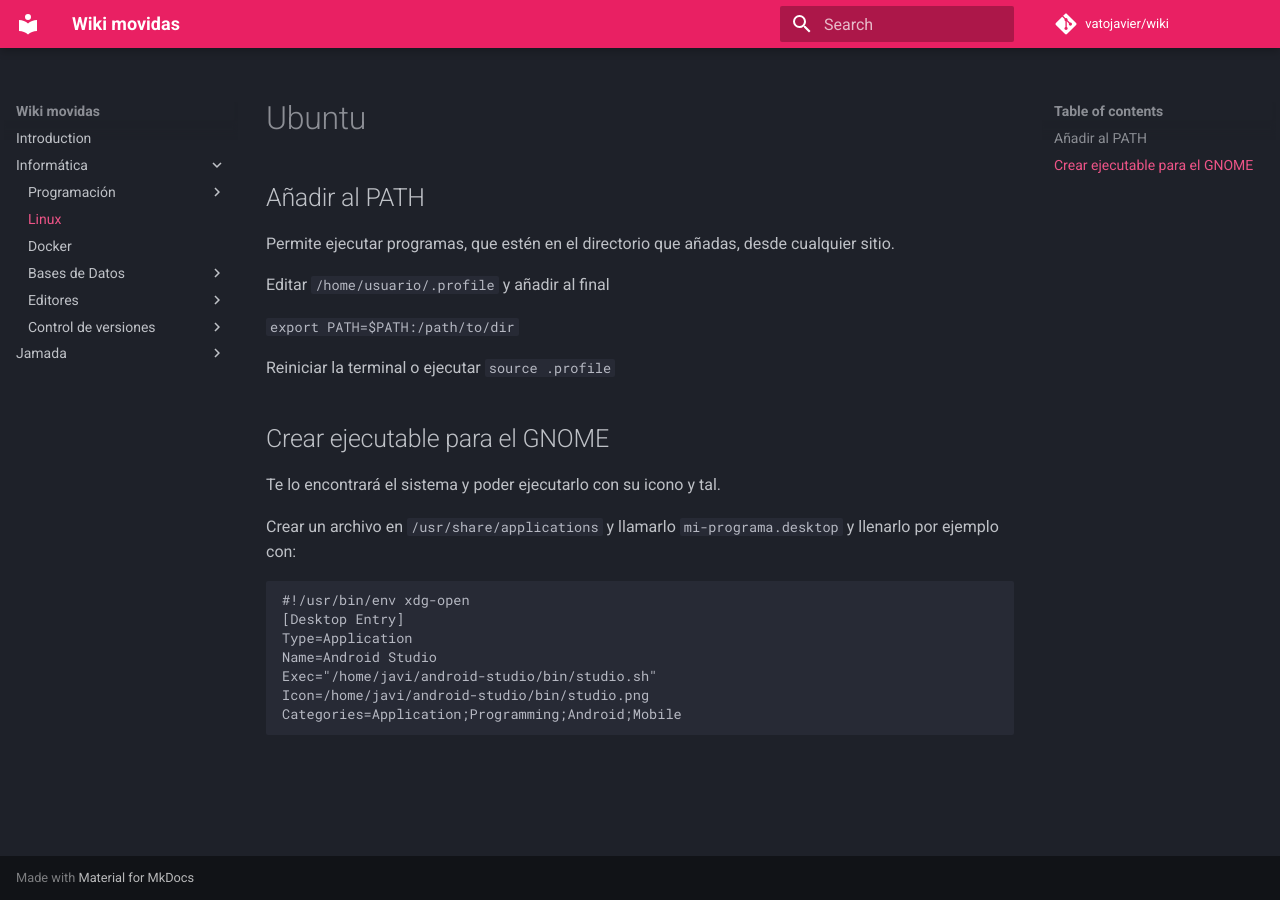
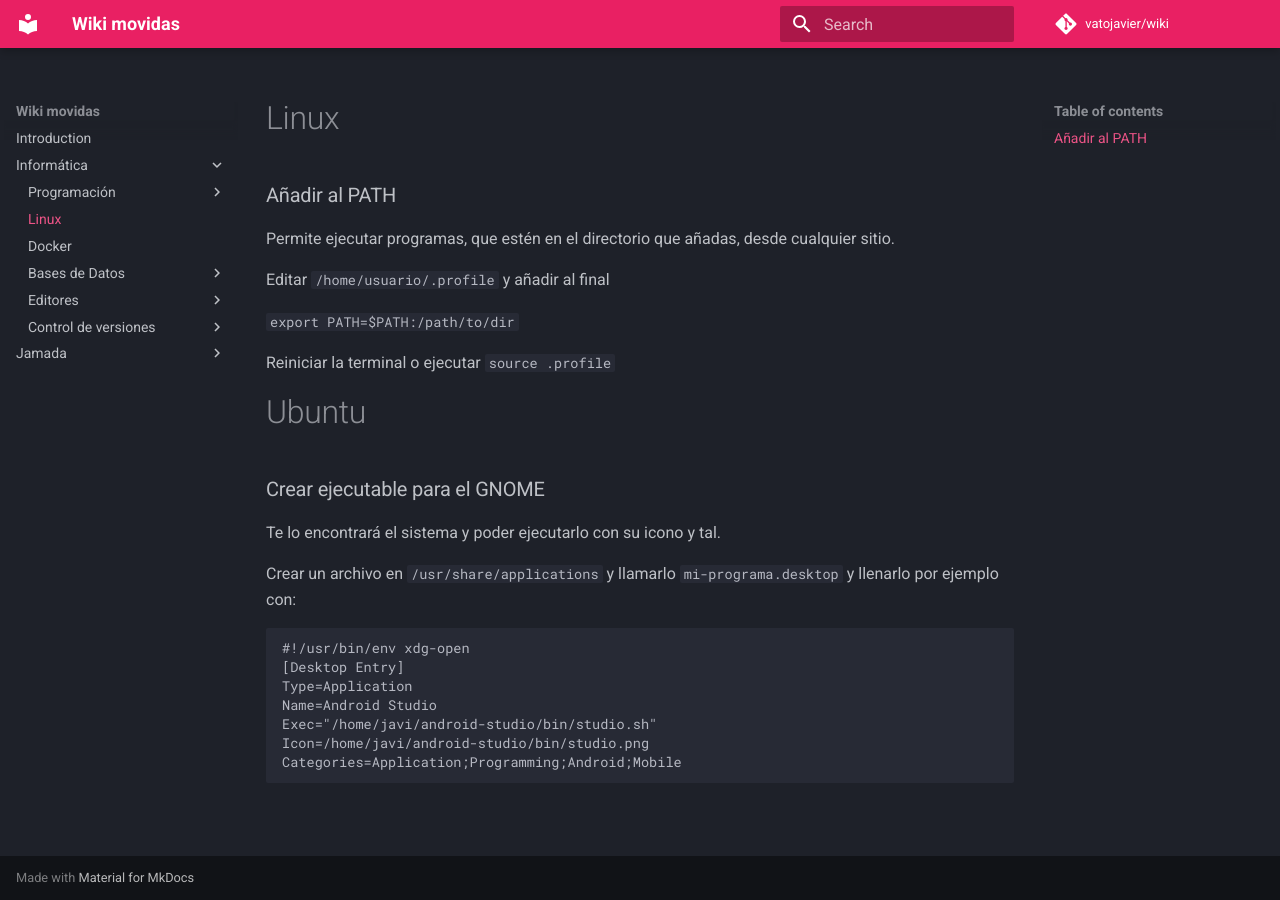
Before and after one commit to vatojavier/wiki, an MkDocs documentation site: the page built from docs/informatica/linux/linux.md, in a window 1280 px wide. Built offline with MkDocs 1.6.1 and Material for MkDocs 9.7.7, drawn with Linux system fonts in a browser that asks for light colours; comment, search, counter and statistics services are not loaded.

Commit message:
Update linux.md

```diff
--- a/docs/informatica/linux/linux.md
+++ b/docs/informatica/linux/linux.md
@@ -1,6 +1,6 @@
-# Ubuntu
+# Linux
 
-## Añadir al PATH
+### Añadir al PATH
 Permite ejecutar programas, que estén en el directorio que añadas, desde cualquier sitio.
 
 Editar `/home/usuario/.profile` y añadir al final
```
Also changed, not shown: other parts of docs/informatica/linux/linux.md (+2 -1 lines).
